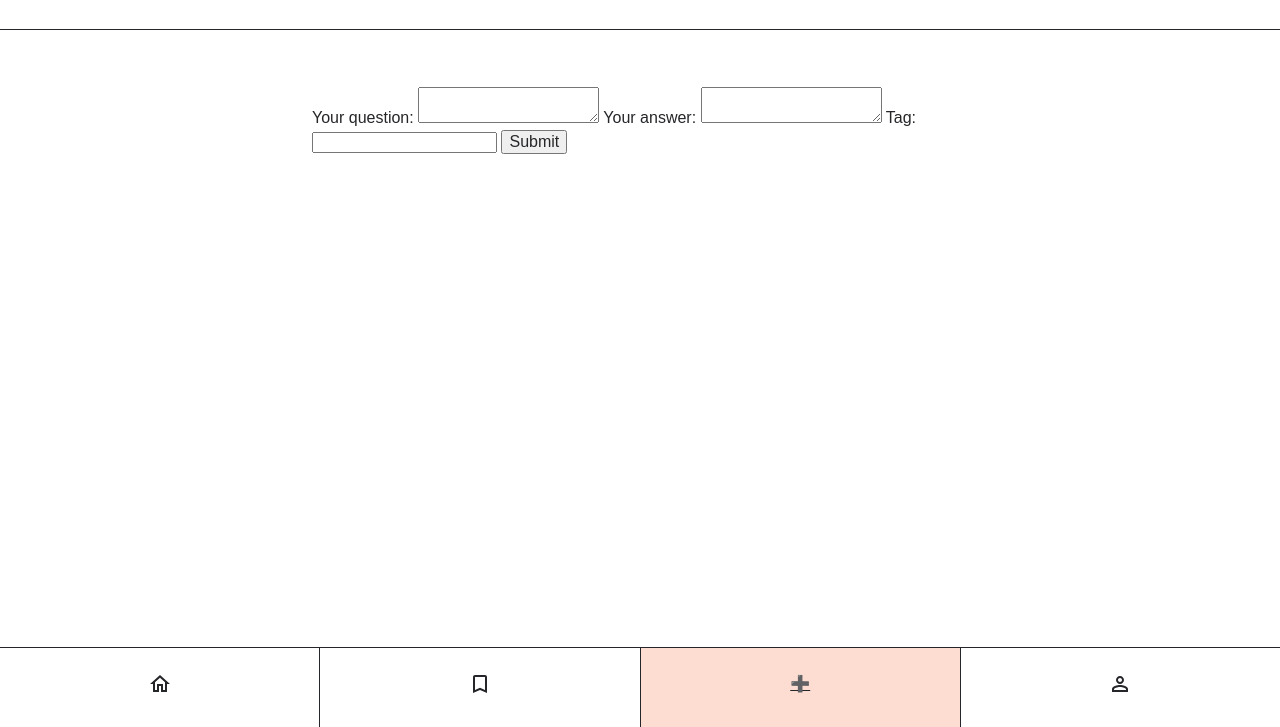
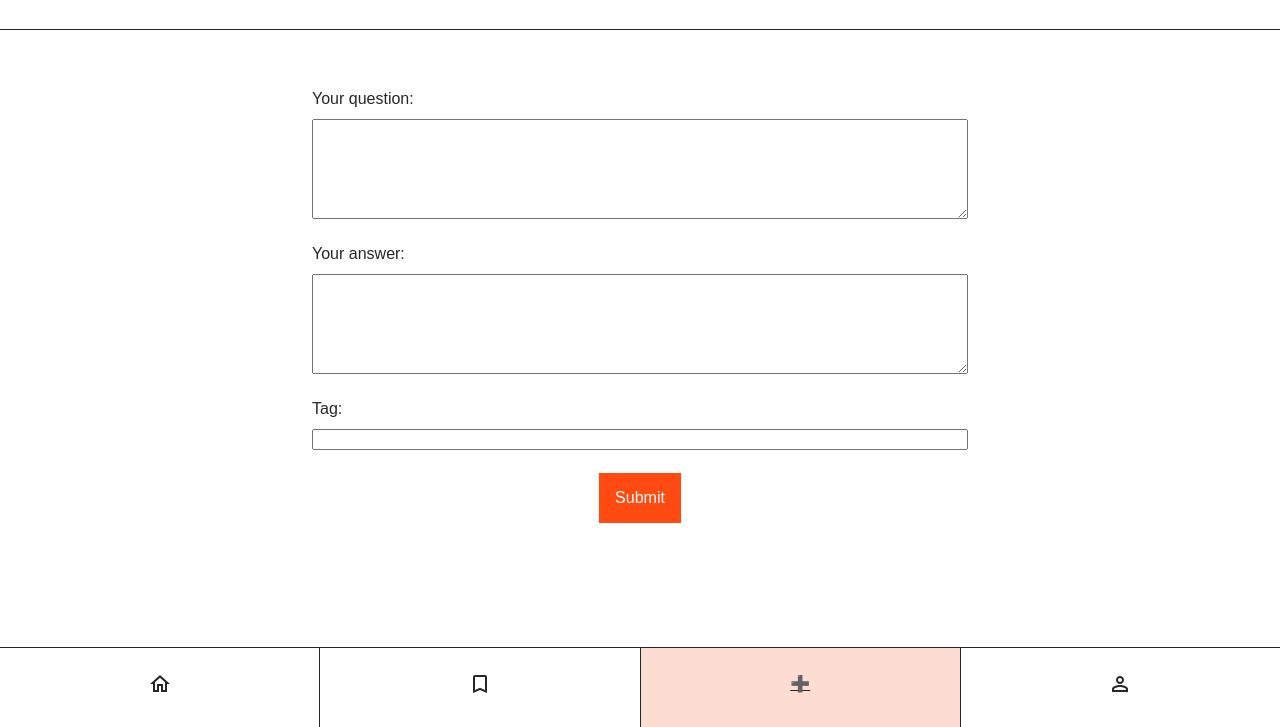
Before and after one commit to janaRicarda/recap-project-2_quiz-app, a website: page form.html in a window 1280 px wide. Shown: the part 73-800 px from the top of the page. Drawn offline with Linux system fonts and the light colour scheme.

Commit message:
modify css

```diff
--- a/components/card-list/card-list.css
+++ b/components/card-list/card-list.css
@@ -7,3 +7,21 @@
 .card-list__item {
   margin: 0 0 4rem;
 }
+
+.card-list__form {
+  padding: 10rem 2rem 4rem 2rem;
+  max-width: 45rem;
+  margin: 0 auto;
+  display: flex;
+  flex-direction: column;
+  gap: 8px;
+}
+
+.card-list__input {
+  height: 100px;
+  margin-bottom: 15px;
+}
+
+.card-list__tag {
+  margin-bottom: 15px;
+}
--- a/form.html
+++ b/form.html
@@ -12,14 +12,17 @@
       <h1 class="header__title">Quiz-App</h1>
     </header>
     <main>
-        <form class="card-list">
-            <label for="question-text">Your question:</label>
-            <textarea id="question-text" name="question" type="text" maxlength="150"></textarea>
-            <label for="answer-text">Your answer:</label>
-            <textarea id="answer-text" name="answer" type="text" maxlength="150"></textarea>
-            <label for="tag-text">Tag:</label>
-            <input id="tag-text" type="text" name="tag">
-            <button type="submit">Submit</button>
+        <form class="card-list__form">
+
+                <label for="question-text">Your question:</label>
+                <textarea id="question-text" name="question" class="card-list__input" type="text" maxlength="150"></textarea>
+                <label for="answer-text">Your answer:</label>
+                <textarea id="answer-text" name="answer" class="card-list__input" type="text" maxlength="150"></textarea>
+                <label for="tag-text">Tag:</label>
+                <input id="tag-text" type="text" name="tag" class="card-list__tag">
+                <button type="submit" class="card__button-answer">Submit</button>
+
+
         </form>
     </main>
     <nav class="navigation">
```
